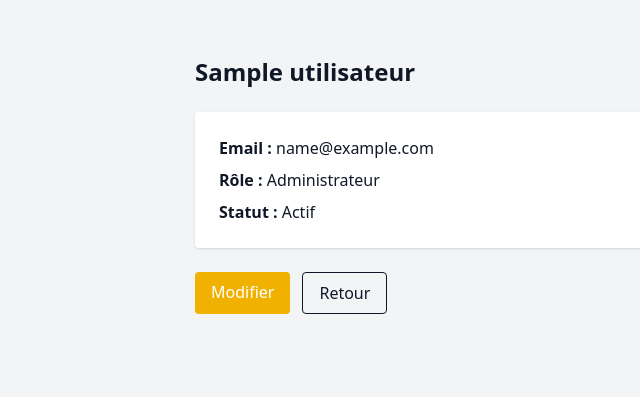
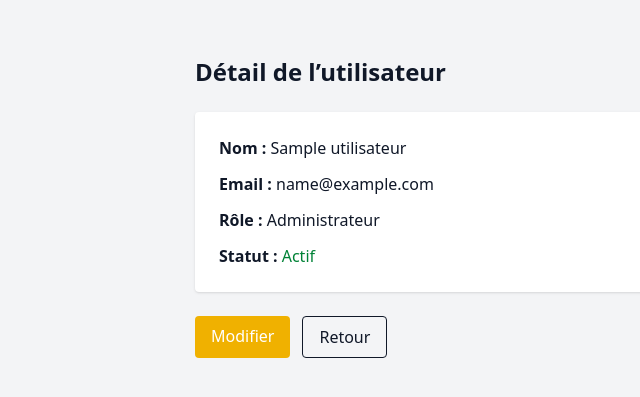
Before and after one commit to einstein1er/gestion-patrimoine-etat, a Laravel app: page /utilisateurs/1 in a window 1280 px wide. Shown: the part 57-454 px from the top of the page, without its empty margins (85-725 px from the left). Run offline with Laravel 12, Linux system fonts and the light colour scheme; a user stored in the database is signed in; data comes from the database, SQL or seed files in the repository; tables that the repository leaves empty hold one stand-in row (values such as "Sample post"); style sheets or scripts are compiled from the project's sources.

Commit message:
Ajout de la gestion des utilisateurs et rôles

```diff
--- a/services/patrimoine/resources/views/utilisateurs/create.blade.php
+++ b/services/patrimoine/resources/views/utilisateurs/create.blade.php
@@ -32,13 +32,15 @@
             <select name="role" class="w-full border rounded p-2" required>
                 <option value="">Choisir un rôle</option>
                 @foreach (['administrateur', 'gestionnaire', 'consultant'] as $role)
-                    <option value="{{ $role }}" @selected(old('role') === $role)>{{ ucfirst($role) }}</option>
+                    <option value="{{ $role }}" @selected(old('role') === $role)>
+                        {{ ucfirst($role) }}
+                    </option>
                 @endforeach
             </select>
         </div>
 
         <label class="flex items-center gap-2">
-            <input type="checkbox" name="actif" value="1" @checked(old('actif'))>
+            <input type="checkbox" name="actif" value="1" @checked(old('actif', true))>
             <span>Utilisateur actif</span>
         </label>
 
--- a/services/patrimoine/resources/views/utilisateurs/edit.blade.php
+++ b/services/patrimoine/resources/views/utilisateurs/edit.blade.php
@@ -21,16 +21,18 @@
         <div>
             <label class="block mb-1 font-medium">Nouveau mot de passe</label>
             <input type="password" name="mot_de_passe" class="w-full border rounded p-2">
+            <p class="text-sm text-gray-600 mt-1">Laisser vide pour conserver le mot de passe actuel.</p>
         </div>
 
         <div>
-            <label class="block mb-1 font-medium">Confirmer le nouveau mot de passe</label>
+            <label class="block mb-1 font-medium">Confirmation du mot de passe</label>
             <input type="password" name="mot_de_passe_confirmation" class="w-full border rounded p-2">
         </div>
 
         <div>
             <label class="block mb-1 font-medium">Rôle</label>
             <select name="role" class="w-full border rounded p-2" required>
+                <option value="">Choisir un rôle</option>
                 @foreach (['administrateur', 'gestionnaire', 'consultant'] as $role)
                     <option value="{{ $role }}" @selected(old('role', $utilisateur->role) === $role)>
                         {{ ucfirst($role) }}
@@ -45,7 +47,7 @@
         </label>
 
         <div class="flex gap-3">
-            <button class="bg-blue-600 text-white px-4 py-2 rounded hover:bg-blue-700">Modifier</button>
+            <button class="bg-blue-600 text-white px-4 py-2 rounded hover:bg-blue-700">Enregistrer</button>
             <a href="{{ route('utilisateurs.index') }}" class="px-4 py-2 border rounded">Annuler</a>
         </div>
     </form>
--- a/services/patrimoine/resources/views/utilisateurs/show.blade.php
+++ b/services/patrimoine/resources/views/utilisateurs/show.blade.php
@@ -2,16 +2,26 @@
 
 @section('content')
 <div class="max-w-3xl mx-auto p-6">
-    <h1 class="text-2xl font-bold mb-6">{{ $utilisateur->nom }}</h1>
+    <h1 class="text-2xl font-bold mb-6">Détail de l’utilisateur</h1>
 
-    <div class="bg-white p-6 rounded shadow space-y-2">
-        <p><strong>Email :</strong> {{ $utilisateur->email }}</p>
-        <p><strong>Rôle :</strong> {{ ucfirst($utilisateur->role) }}</p>
-        <p><strong>Statut :</strong> {{ $utilisateur->actif ? 'Actif' : 'Inactif' }}</p>
+    <div class="bg-white p-6 rounded shadow space-y-3">
+        <p><span class="font-semibold">Nom :</span> {{ $utilisateur->nom }}</p>
+        <p><span class="font-semibold">Email :</span> {{ $utilisateur->email }}</p>
+        <p><span class="font-semibold">Rôle :</span> {{ ucfirst($utilisateur->role) }}</p>
+        <p>
+            <span class="font-semibold">Statut :</span>
+            @if ($utilisateur->actif)
+                <span class="text-green-700">Actif</span>
+            @else
+                <span class="text-red-700">Inactif</span>
+            @endif
+        </p>
     </div>
 
     <div class="mt-6 flex gap-3">
-        <a href="{{ route('utilisateurs.edit', $utilisateur) }}" class="bg-yellow-500 text-white px-4 py-2 rounded hover:bg-yellow-600">Modifier</a>
+        <a href="{{ route('utilisateurs.edit', $utilisateur) }}" class="bg-yellow-500 text-white px-4 py-2 rounded hover:bg-yellow-600">
+            Modifier
+        </a>
         <a href="{{ route('utilisateurs.index') }}" class="px-4 py-2 border rounded">Retour</a>
     </div>
 </div>
```
Also changed, not shown: services/patrimoine/resources/views/utilisateurs/index.blade.php (+11 -4 lines), services/patrimoine/tests/Feature/UtilisateurTest.php (+78 -0 lines).
